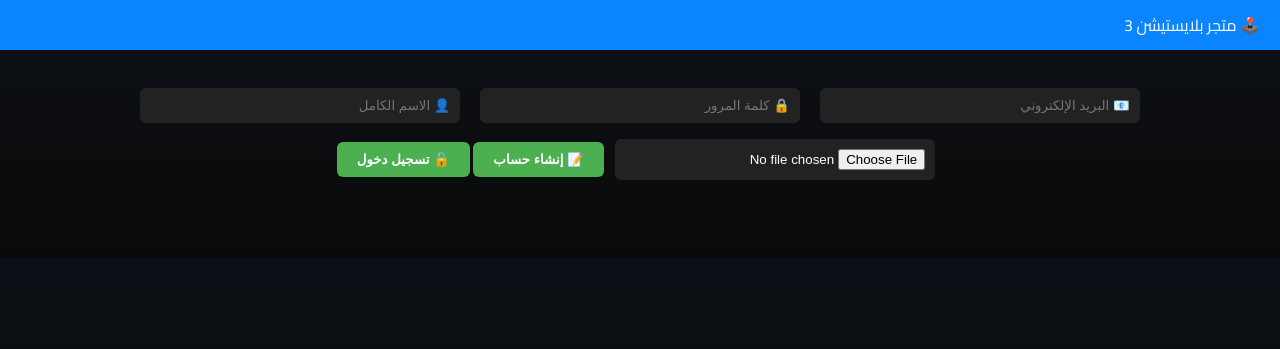
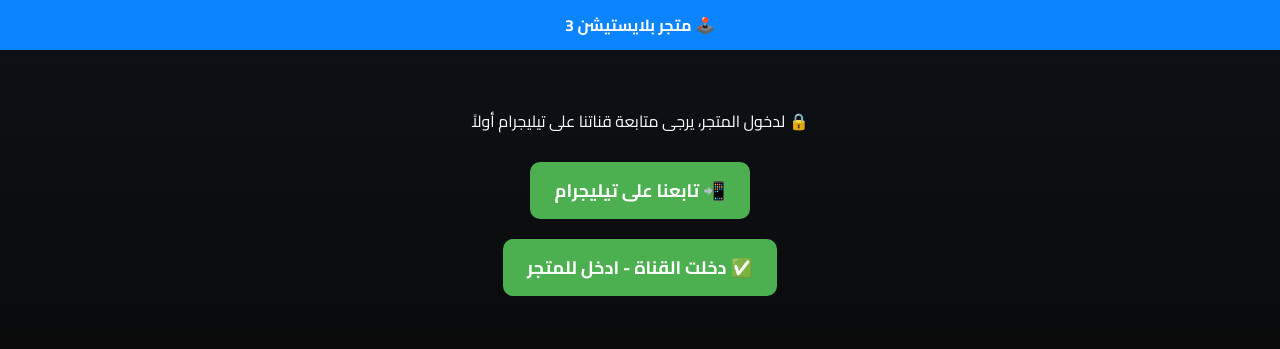
Before and after one commit to dhhdhx/Hvg, a plain HTML site: page index.html in a window 1280 px wide. Drawn offline with Linux system fonts and the light colour scheme; no server answers.

Commit message:
Add files via upload

```diff
--- a/index.html
+++ b/index.html
@@ -5,10 +5,6 @@
   <title>🕹️ متجر بلايستيشن 3</title>
   <meta name="viewport" content="width=device-width, initial-scale=1" />
   <link href="https://fonts.googleapis.com/css2?family=Cairo:wght@400;700&display=swap" rel="stylesheet" />
-  <script src="https://www.gstatic.com/firebasejs/8.10.0/firebase-app.js"></script>
-  <script src="https://www.gstatic.com/firebasejs/8.10.0/firebase-auth.js"></script>
-  <script src="https://www.gstatic.com/firebasejs/8.10.0/firebase-database.js"></script>
-  <script src="https://www.gstatic.com/firebasejs/8.10.0/firebase-storage.js"></script>
   <style>
     body {
       margin: 0;
@@ -20,62 +16,27 @@
       background: #0a84ff;
       padding: 10px 20px;
       display: flex;
-      justify-content: space-between;
+      justify-content: center;
       align-items: center;
-    }
-    .profile {
-      display: flex;
-      align-items: center;
-      gap: 10px;
-    }
-    .profile img {
-      width: 40px;
-      height: 40px;
-      border-radius: 50%;
+      font-weight: bold;
     }
     .auth-box {
       text-align: center;
-      padding: 30px;
+      padding: 40px;
     }
-    .auth-box input {
-      margin: 8px;
-      padding: 10px;
-      border-radius: 6px;
-      border: none;
-      background: #222;
+    .auth-box a {
+      display: inline-block;
+      margin: 10px 0;
+      background: #4caf50;
+      padding: 12px 24px;
       color: white;
-      width: 90%;
-      max-width: 300px;
-    }
-    .auth-box button {
-      margin-top: 10px;
-      padding: 10px 20px;
-      border: none;
-      border-radius: 6px;
-      background: #4caf50;
-      color: white;
+      border-radius: 10px;
+      font-size: 18px;
+      text-decoration: none;
       font-weight: bold;
-      cursor: pointer;
-    }
-    .tabs {
-      display: flex;
-      justify-content: center;
-      gap: 10px;
-      background: #111;
-      padding: 10px;
-    }
-    .tab {
-      padding: 10px 20px;
-      background: #333;
-      color: white;
-      border-radius: 6px;
-      cursor: pointer;
-      user-select: none;
-    }
-    .tab:hover, .tab.active {
-      background: #0a84ff;
     }
     .container {
+      display: none;
       padding: 20px;
       display: grid;
       grid-template-columns: repeat(auto-fit, minmax(220px, 1fr));
@@ -93,29 +54,37 @@
       height: 360px;
       object-fit: cover;
     }
+    .tabs {
+      display: none;
+      justify-content: center;
+      gap: 10px;
+      background: #111;
+      padding: 10px;
+    }
+    .tab {
+      padding: 10px 20px;
+      background: #333;
+      color: white;
+      border-radius: 6px;
+      cursor: pointer;
+      user-select: none;
+    }
+    .tab:hover, .tab.active {
+      background: #0a84ff;
+    }
   </style>
 </head>
 <body>
 
-<div class="navbar">
-  <span>🕹️ متجر بلايستيشن 3</span>
-  <div class="profile" id="userProfile" style="display:none;">
-    <img src="" id="profilePic" alt="صورة المستخدم">
-    <span id="userName"></span>
-    <button onclick="logout()">خروج</button>
-  </div>
+<div class="navbar">🕹️ متجر بلايستيشن 3</div>
+
+<div class="auth-box" id="authBox">
+  <p>🔒 لدخول المتجر، يرجى متابعة قناتنا على تيليجرام أولاً</p>
+  <a href="https://t.me/mplm8" target="_blank">📲 تابعنا على تيليجرام</a><br>
+  <a href="#" onclick="enterSite()">✅ دخلت القناة - ادخل للمتجر</a>
 </div>
 
-<div class="auth-box" id="authBox">
-  <input type="email" id="email" placeholder="📧 البريد الإلكتروني" />
-  <input type="password" id="password" placeholder="🔒 كلمة المرور" />
-  <input type="text" id="displayName" placeholder="👤 الاسم الكامل" />
-  <input type="file" id="imageFile" />
-  <button onclick="signup()">📝 إنشاء حساب</button>
-  <button onclick="login()">🔓 تسجيل دخول</button>
-</div>
-
-<div class="tabs" id="tabs" style="display:none">
+<div class="tabs" id="tabs">
   <div class="tab active" onclick="filter('game')">🎮 ألعاب</div>
   <div class="tab" onclick="filter('tool')">🛠 أدوات</div>
   <div class="tab" onclick="filter('app')">📱 تطبيقات</div>
@@ -123,6 +92,9 @@
 </div>
 
 <div class="container" id="apps"></div>
+
+<script src="https://www.gstatic.com/firebasejs/8.10.0/firebase-app.js"></script>
+<script src="https://www.gstatic.com/firebasejs/8.10.0/firebase-database.js"></script>
 
 <script>
   const firebaseConfig = {
@@ -134,79 +106,15 @@
     appId: "1:806255799903:web:aae2080f239e3148d4bcde",
     databaseURL: "https://pazxc-853ac-default-rtdb.firebaseio.com"
   };
-
   firebase.initializeApp(firebaseConfig);
 
-  const authBox = document.getElementById("authBox");
-  const userProfile = document.getElementById("userProfile");
-  const profilePic = document.getElementById("profilePic");
-  const userName = document.getElementById("userName");
-  const tabs = document.getElementById("tabs");
-  const appsDiv = document.getElementById("apps");
   let allApps = [];
 
-  firebase.auth().onAuthStateChanged(user => {
-    if (user) {
-      firebase.database().ref('users/' + user.uid).once('value').then(snapshot => {
-        const data = snapshot.val();
-        if (data) {
-          userName.innerText = data.name;
-          profilePic.src = data.imageURL;
-        }
-        authBox.style.display = "none";
-        userProfile.style.display = "flex";
-        tabs.style.display = "flex";
-        loadApps();
-      });
-    } else {
-      authBox.style.display = "block";
-      userProfile.style.display = "none";
-      tabs.style.display = "none";
-      appsDiv.innerHTML = "";
-    }
-  });
-
-  function signup() {
-    const email = document.getElementById("email").value.trim();
-    const password = document.getElementById("password").value;
-    const name = document.getElementById("displayName").value.trim();
-    const file = document.getElementById("imageFile").files[0];
-
-    if (!email || !password || !name || !file) {
-      alert("يرجى إدخال جميع البيانات");
-      return;
-    }
-
-    firebase.auth().createUserWithEmailAndPassword(email, password)
-      .then(cred => {
-        const uid = cred.user.uid;
-        const storageRef = firebase.storage().ref('profileImages/' + uid);
-        return storageRef.put(file).then(() => storageRef.getDownloadURL())
-          .then(url => {
-            return firebase.database().ref('users/' + uid).set({
-              name: name,
-              imageURL: url,
-              email: email
-            });
-          });
-      })
-      .then(() => alert("✅ تم إنشاء الحساب بنجاح"))
-      .catch(err => alert("❌ خطأ: " + err.message));
-  }
-
-  function login() {
-    const email = document.getElementById("email").value.trim();
-    const password = document.getElementById("password").value;
-    if (!email || !password) {
-      alert("يرجى إدخال البريد الإلكتروني وكلمة المرور");
-      return;
-    }
-    firebase.auth().signInWithEmailAndPassword(email, password)
-      .catch(err => alert("❌ خطأ: " + err.message));
-  }
-
-  function logout() {
-    firebase.auth().signOut();
+  function enterSite() {
+    document.getElementById('authBox').style.display = 'none';
+    document.getElementById('tabs').style.display = 'flex';
+    document.getElementById('apps').style.display = 'grid';
+    loadApps();
   }
 
   function loadApps() {
@@ -224,6 +132,7 @@
     const activeTab = document.querySelector(`.tab[onclick="filter('${type}')"]`);
     if (activeTab) activeTab.classList.add('active');
 
+    const appsDiv = document.getElementById("apps");
     appsDiv.innerHTML = '';
     const filtered = allApps.filter(app => app.type === type);
     if (filtered.length === 0) {
```
